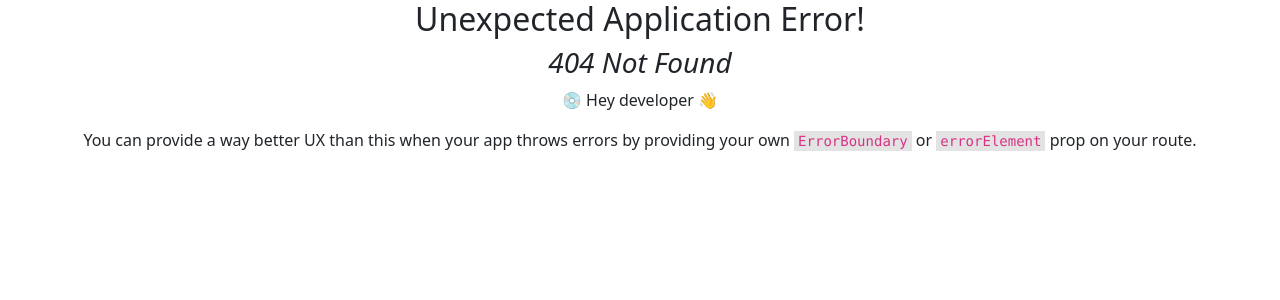
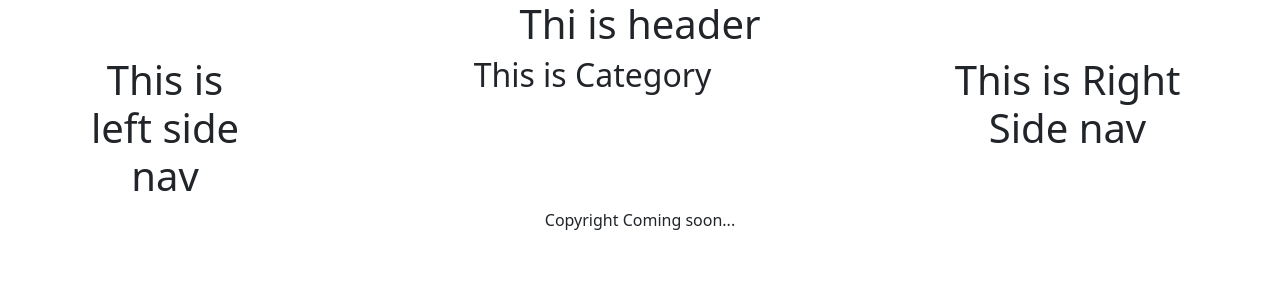
Before and after one commit to SaidulIslam16/news-portal-react, a React (Create React App) app: page /category/1 in a window 1280 px wide. Before the commit this address had no page. Shown: the top 300 px of the page. Built offline with nearby package versions, Linux system fonts and the light colour scheme.

Commit message:
created some route for different page with dynamic id and created a bunch of coponents

```diff
--- /dev/null
+++ b/src/Pages/Category/Category/Category.js
@@ -0,0 +1,11 @@
+import React from 'react';
+
+const Category = () => {
+    return (
+        <div>
+            <h2>This is Category</h2>
+        </div>
+    );
+};
+
+export default Category;
--- /dev/null
+++ b/src/Pages/Home/Home.js
@@ -0,0 +1,11 @@
+import React from 'react';
+
+const Home = () => {
+    return (
+        <div>
+            <h1>This is Home</h1>
+        </div>
+    );
+};
+
+export default Home;
--- /dev/null
+++ b/src/Pages/News/News/News.js
@@ -0,0 +1,11 @@
+import React from 'react';
+
+const News = () => {
+    return (
+        <div>
+            <h2>This is news</h2>
+        </div>
+    );
+};
+
+export default News;
--- /dev/null
+++ b/src/Pages/Shared/Footer/Footer.js
@@ -0,0 +1,11 @@
+import React from 'react';
+
+const Footer = () => {
+    return (
+        <div>
+            <p>Copyright Coming soon...</p>
+        </div>
+    );
+};
+
+export default Footer;
--- /dev/null
+++ b/src/Pages/Shared/Header/Header.js
@@ -0,0 +1,11 @@
+import React from 'react';
+
+const Header = () => {
+    return (
+        <div>
+            <h1>Thi is header</h1>
+        </div>
+    );
+};
+
+export default Header;
--- /dev/null
+++ b/src/Pages/Shared/LeftSideNav/LeftSideNav.js
@@ -0,0 +1,11 @@
+import React from 'react';
+
+const LeftSideNav = () => {
+    return (
+        <div>
+            <h1>This is left side nav</h1>
+        </div>
+    );
+};
+
+export default LeftSideNav;
--- /dev/null
+++ b/src/Pages/Shared/RightSideNav/RightSideNav.js
@@ -0,0 +1,11 @@
+import React from 'react';
+
+const RightSideNav = () => {
+    return (
+        <div>
+            <h1>This is Right Side nav</h1>
+        </div>
+    );
+};
+
+export default RightSideNav;
--- a/src/__steps.js
+++ b/src/__steps.js
@@ -18,5 +18,7 @@
 ROUTER SETUP:
 1. Created a route component
 2. use ReactrouterProvider into App js and give the router value;
+3. layout created and connect with root router
+
 
 */
--- a/src/layout/Main.js
+++ b/src/layout/Main.js
@@ -1,11 +1,29 @@
 import React from 'react';
+import { Col, Container, Row } from 'react-bootstrap';
 import { Outlet } from 'react-router-dom';
+import LeftSideNav from '../Pages/Shared/LeftSideNav/LeftSideNav';
+import RightSideNav from '../Pages/Shared/RightSideNav/RightSideNav';
+import Header from '../Pages/Shared/Header/Header';
+import Footer from '../Pages/Shared/Footer/Footer';
 
 const Main = () => {
     return (
         <div>
-            <h1>This is main</h1>
-            <Outlet></Outlet>
+            <Header></Header>
+            <Container>
+                <Row>
+                    <Col lg='2'>
+                        <LeftSideNav></LeftSideNav>
+                    </Col>
+                    <Col lg='7'>
+                        <Outlet></Outlet>
+                    </Col>
+                    <Col lg='3'>
+                        <RightSideNav></RightSideNav>
+                    </Col>
+                </Row>
+            </Container>
+            <Footer></Footer>
         </div>
     );
 };
```
Also changed, not shown: src/Routes/Routes/Routes.js (+15 -1 lines).
